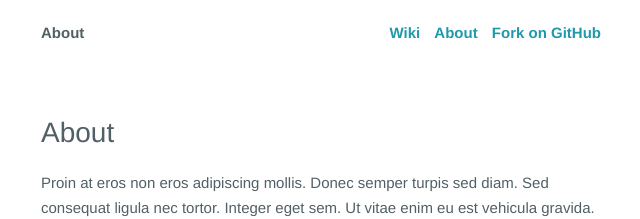
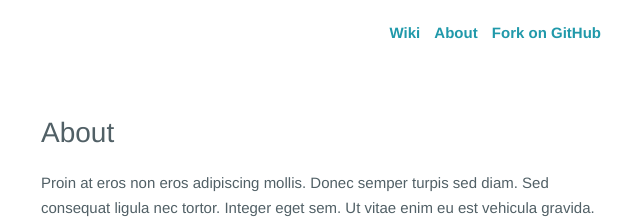
Before and after one commit to danomarr/sunday-game-brunch, a Jekyll site: the page built from _posts/static/0100-01-01-about.md, in a window 1280 px wide. Shown: the top 219 px of the page, without its empty margins (319-959 px from the left). Built offline with Jekyll 4.4.1, drawn with Linux system fonts in a browser that asks for light colours.

Commit message:
commented out weird title link

```diff
--- a/_layouts/default.html
+++ b/_layouts/default.html
@@ -21,7 +21,7 @@ title: 'This is my Site Title'
             <a class='{% if page.url == "about/" %}active{% endif %}' href='{{site.baseurl}}/about'>About</a>
             <a href='//github.com/dennerkrans/sunday-game-brunch'>Fork on GitHub</a>
           </div>
-          <h1 class='title'><a href='{{site.baseurl}}/'>{{page.title}}</a></h1>
+          <!--<h1 class='title'><a href='{{site.baseurl}}/'>{{page.title}}</a></h1>-->
         </div>
       </div>
     </div>
```
